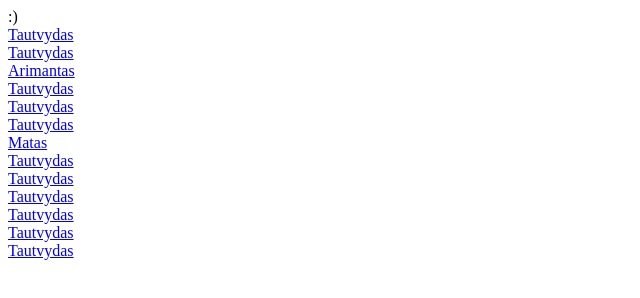
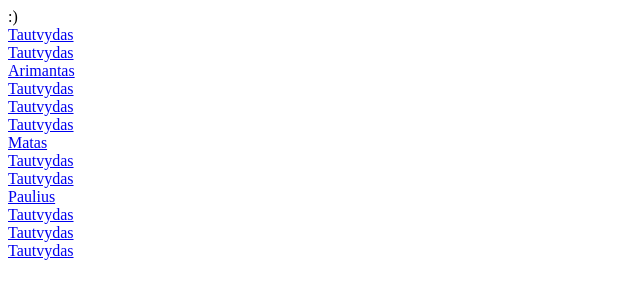
Before and after one commit to kaunas-coding-school/KCS10V, a plain HTML site: page index.html in a window 1280 px wide. Shown: the full height of the page, 0-640 px from the left. Drawn offline with Linux system fonts and the light colour scheme.

Commit message:
pakeitimai

```diff
--- a/index.html
+++ b/index.html
@@ -16,7 +16,7 @@
 <a href="/MatasL">Matas</a><br>
 <a href="/Tautvydas">Tautvydas</a><br>
 <a href="/Tautvydas">Tautvydas</a><br>
-<a href="/Tautvydas">Tautvydas</a><br>
+<a href="/Paulius">Paulius</a><br>
 <a href="/Tautvydas">Tautvydas</a><br>
 <a href="/Tautvydas">Tautvydas</a><br>
 <a href="/Tautvydas">Tautvydas</a><br>
```
